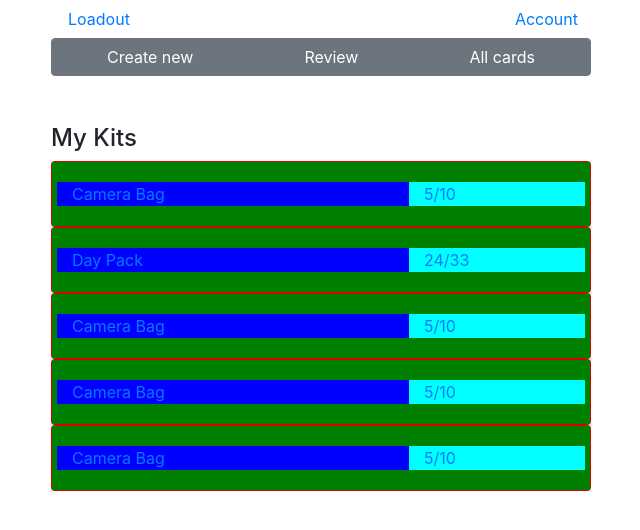
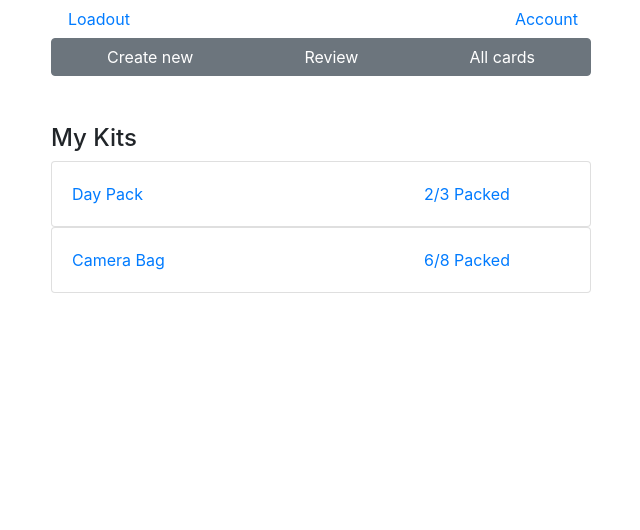
Before and after one commit to Chris-Fortier/loadout, a React (Create React App) app: page /all-kits in a window 1280 px wide. Shown: the top 530 px of the page, without its empty margins (319-959 px from the left). Built offline with nearby package versions, Linux system fonts and the light colour scheme.

Commit message:
made each kit show items packed and total items based on data

```diff
--- a/src/components/pages/AllKits.js
+++ b/src/components/pages/AllKits.js
@@ -30,44 +30,12 @@ export default class AllKits extends React.Component {
       return (
          <AppTemplate>
             <h4>My Kits</h4>
-            {/* <Link to="/kit-list">Camera Bag</Link>
-         <Link to="/kit-list">Day Pack</Link>
-         <Link to="/kit-list">Car Kit</Link> */}
 
-            <Link to="/kit-list" className="card red">
-               <div className="card-body green">
-                  <div className="row blue">
-                     <div className="col-8 blue">Camera Bag</div>
-                     <div className="col-4 cyan">5/10</div>
-                  </div>
-               </div>
-            </Link>
-
-            <Link to="/kit-list" className="card red">
-               <div className="card-body green">
-                  <div className="row blue">
-                     <div className="col-8 blue">Day Pack</div>
-                     <div className="col-4 cyan">24/33</div>
-                  </div>
-               </div>
-            </Link>
-
-            <Kit />
-
-            {/* {this.state.allKits.map((kit) => {
-               const { kitName, numItems, packedItems } = kit;
-               return (
-                  <Kit
-                  key={kitName}
-                  kitName={kitName}
-                  numItems={numItems}
-                  packedItems={packedItems}
-                  />
-               );
-            })} */}
-
+            {/* renders each kit */}
             {this.state.allKits.map((kit) => {
-               return <Kit key={kit.kitName} />;
+               // const { kitName, numItems, packedItems } = kit;
+               console.log(kit.kitName);
+               return <Kit key={kit.kitName} kitData={kit} />;
             })}
          </AppTemplate>
       );
--- a/src/components/ui/Kit.js
+++ b/src/components/ui/Kit.js
@@ -17,14 +17,36 @@ export default class Kit extends React.Component {
    // }
 
    render() {
-      // extra js and functions can go here
+      // extra js can go here
+
+      // const props = this.props;
+      const kitData = this.props.kitData;
+
+      // find the total number of items in this kit
+      const numItems = kitData.items.length;
+
+      // find the number of packed items by counting how many have packed set to true
+      const numPackedItems = kitData.items.reduce((numPacked, item) => {
+         if (item.packed) {
+            return (numPacked += 1);
+         } else {
+            return numPacked;
+         }
+      }, 0);
+      // console.log(
+      //    "found this many packed items in",
+      //    kitData.kitName,
+      //    numPackedItems
+      // );
 
       return (
-         <Link to="/kit-list" className="card red">
-            <div className="card-body green">
-               <div className="row blue">
-                  <div className="col-8 blue">Camera Bag</div>
-                  <div className="col-4 cyan">5/10</div>
+         <Link to="/kit-list" className="card">
+            <div className="card-body">
+               <div className="row">
+                  <div className="col-8">{kitData.kitName}</div>
+                  <div className="col-4">
+                     {numPackedItems}/{numItems} Packed
+                  </div>
                </div>
             </div>
          </Link>
--- a/src/data/gear.js
+++ b/src/data/gear.js
@@ -3,10 +3,58 @@ export const gear = [
       kitName: "Camera Bag",
       numItems: 12,
       packedItems: 4,
+      items: [
+         {
+            itemName: "Cannon 6D",
+            packed: true,
+         },
+         {
+            itemName: "extra battery",
+            packed: false,
+         },
+         {
+            itemName: "extra memory card",
+            packed: false,
+         },
+         {
+            itemName: "gray card",
+            packed: true,
+         },
+         {
+            itemName: "70-300mm lens",
+            packed: true,
+         },
+         {
+            itemName: "50mm lens",
+            packed: true,
+         },
+         {
+            itemName: "17-40mm lens",
+            packed: true,
+         },
+         {
+            itemName: "microfiber",
+            packed: true,
+         },
+      ],
    },
    {
       kitName: "Day Pack",
       numItems: 37,
       packedItems: 28,
+      items: [
+         {
+            itemName: "down jacket",
+            packed: true,
+         },
+         {
+            itemName: "first aid kit",
+            packed: true,
+         },
+         {
+            itemName: "GORP",
+            packed: false,
+         },
+      ],
    },
 ];
```
